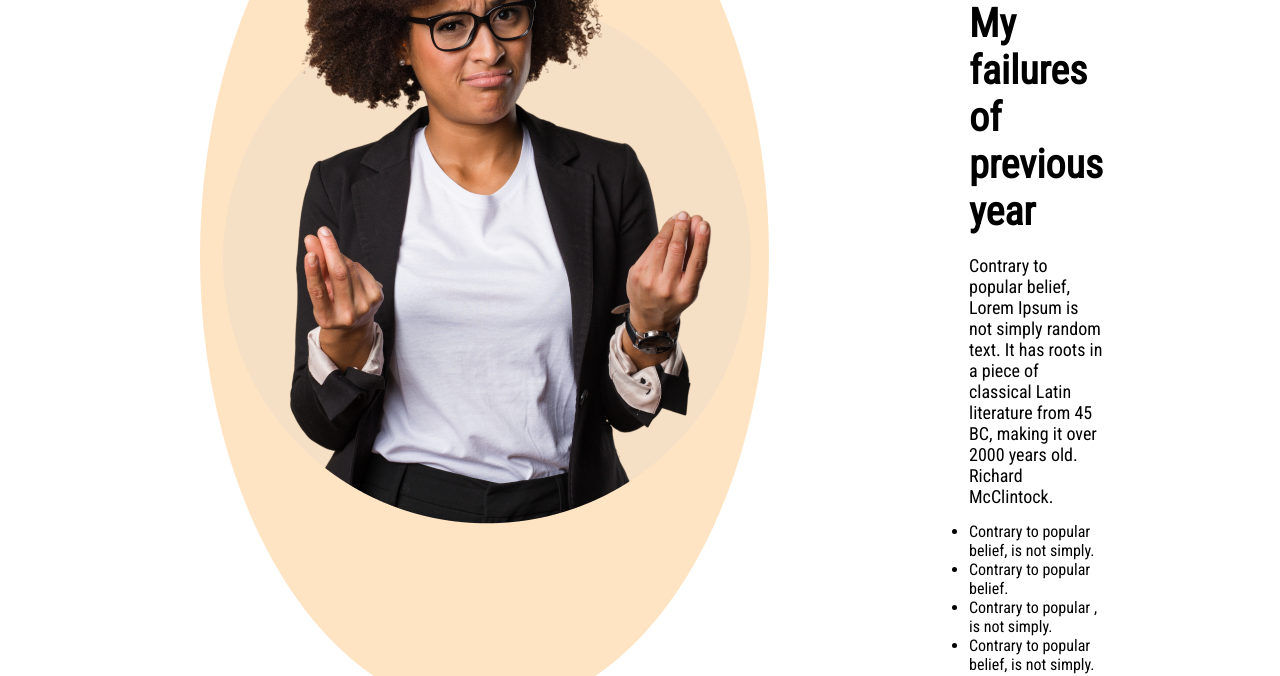
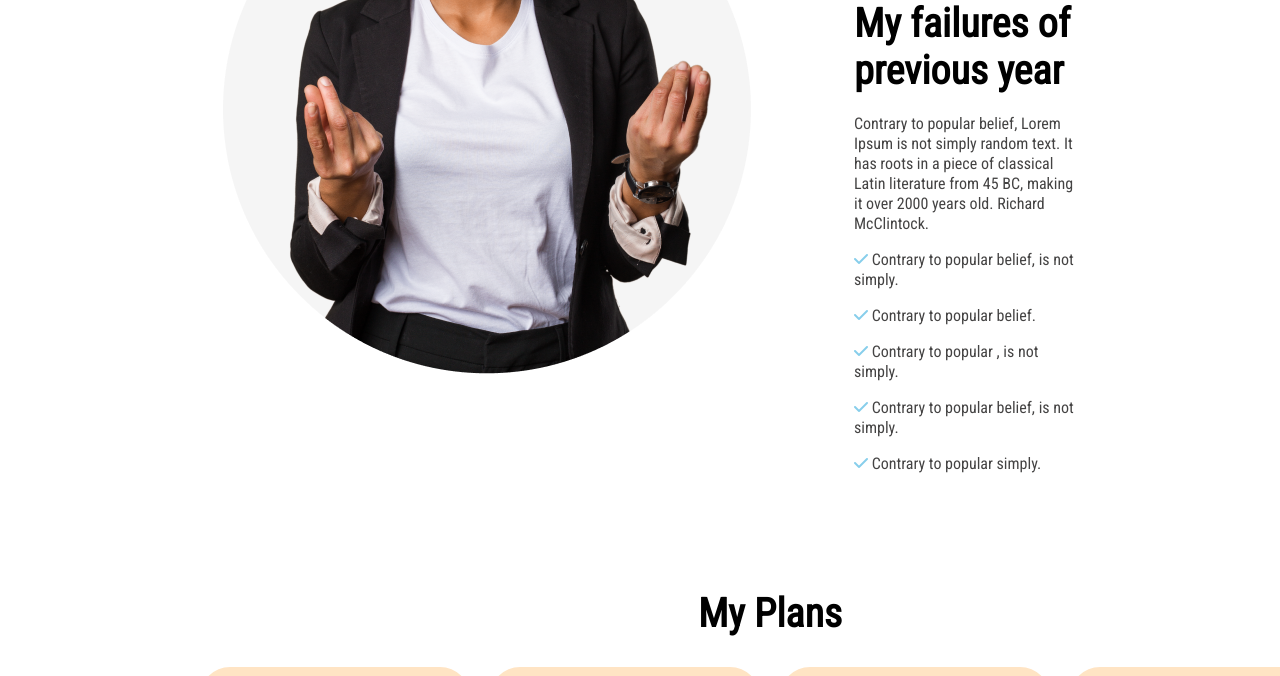
Before and after one commit to supon26/first-project, a plain HTML site: page index.html in a window 1280 px wide. Shown: the part 1150-1826 px from the top of the page. Drawn offline with Linux system fonts and the light colour scheme.

Commit message:
feature section added

```diff
--- a/css/style.css
+++ b/css/style.css
@@ -63,20 +63,22 @@
 /* section part */
 .one {
     display: flex;
-    gap: 200px;
+    gap: 85px;
     margin-left: 200px;
     margin-right: 200px;
 }
 
 .one .part-1 {
-    margin-top: 150px;
-    background-color: bisque;
-    border-radius: 50%;
+    width: 569px;
+    height: 723.3px;
+    left: 206px;
+    top: 939px;
+
 }
 
 .one .part-2 {
     margin-top: 350px;
-    width: 300px;
+    width: 416px;
     text-align: left;
 }
 
@@ -87,9 +89,14 @@
 }
 
 .one .part-2 p {
-    margin-bottom: 15px;
+    margin-bottom: 16px;
     font-weight: 400;
-    font-size: 18px;
+    line-height: 20px;
+    font-size: 16px;
+    color: #444343;
+}
+.one .part-2 p i{
+    color: skyblue;
 }
 
 /* section part-2 */
--- a/index.html
+++ b/index.html
@@ -10,6 +10,8 @@
     <link href="https://fonts.googleapis.com/css2?family=Roboto+Condensed&display=swap" rel="stylesheet">
     <!-- custom css link -->
     <link rel="stylesheet" href="css/style.css">
+    <!-- font awesome link -->
+    <script src="https://kit.fontawesome.com/66a520dabe.js" crossorigin="anonymous"></script>
 </head>
 
 <body>
@@ -35,13 +37,11 @@
                 <h1>My failures of previous year</h1>
                 <p>Contrary to popular belief, Lorem Ipsum is not simply random text. It has roots in a piece of
                     classical Latin literature from 45 BC, making it over 2000 years old. Richard McClintock.</p>
-                <ul type="dot">
-                    <li>Contrary to popular belief, is not simply.</li>
-                    <li>Contrary to popular belief.</li>
-                    <li>Contrary to popular , is not simply.</li>
-                    <li>Contrary to popular belief, is not simply.</li>
-                    <li>Contrary to popular simply.</li>
-                </ul>
+                    <p><i class="fa-solid fa-check"></i>  Contrary to popular belief, is not simply.</p>
+                    <p><i class="fa-solid fa-check"></i>  Contrary to popular belief.</p>
+                    <p><i class="fa-solid fa-check"></i>  Contrary to popular , is not simply.</p>
+                    <p><i class="fa-solid fa-check"></i>  Contrary to popular belief, is not simply.</p>
+                    <p><i class="fa-solid fa-check"></i>  Contrary to popular simply.</p>
             </div>
         </section>
         <!-- main section one end -->
```
